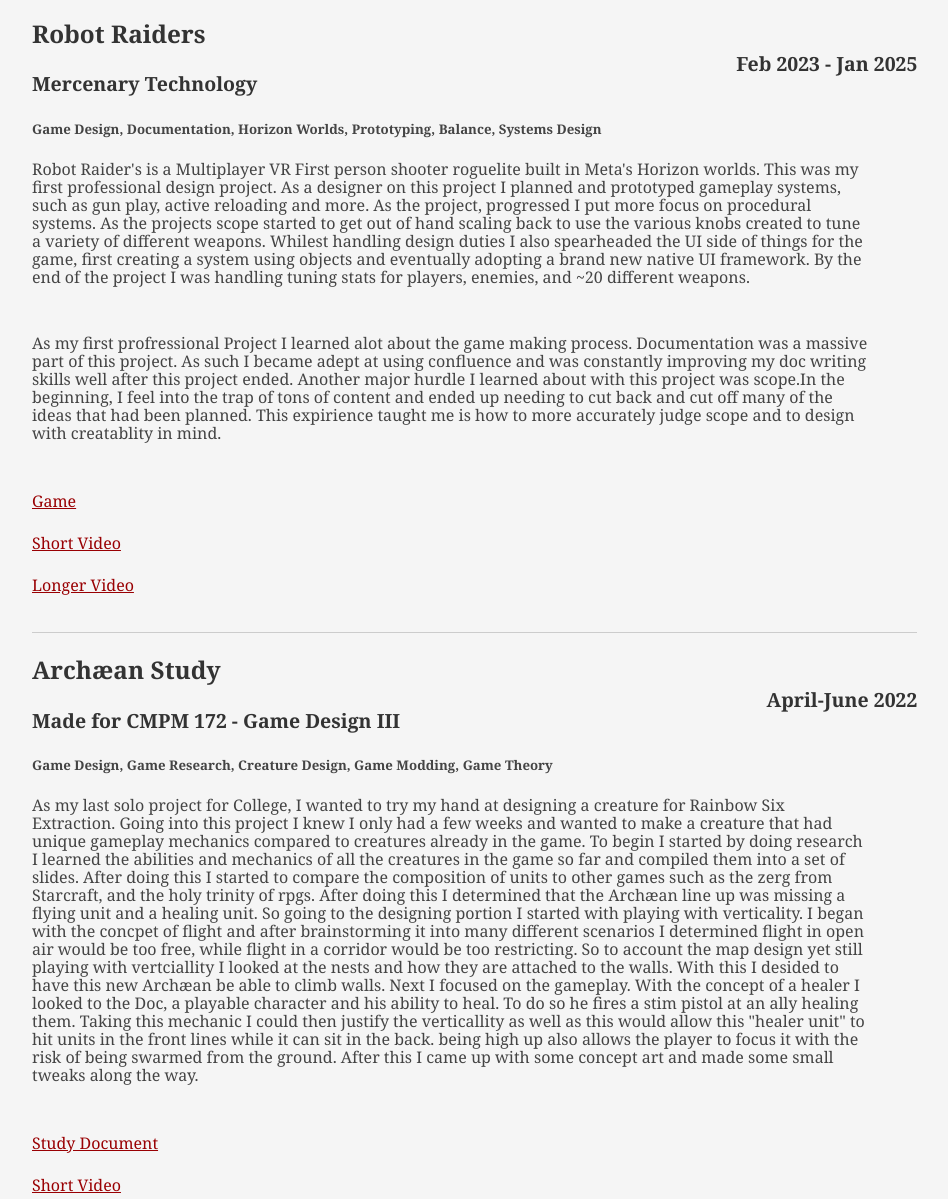
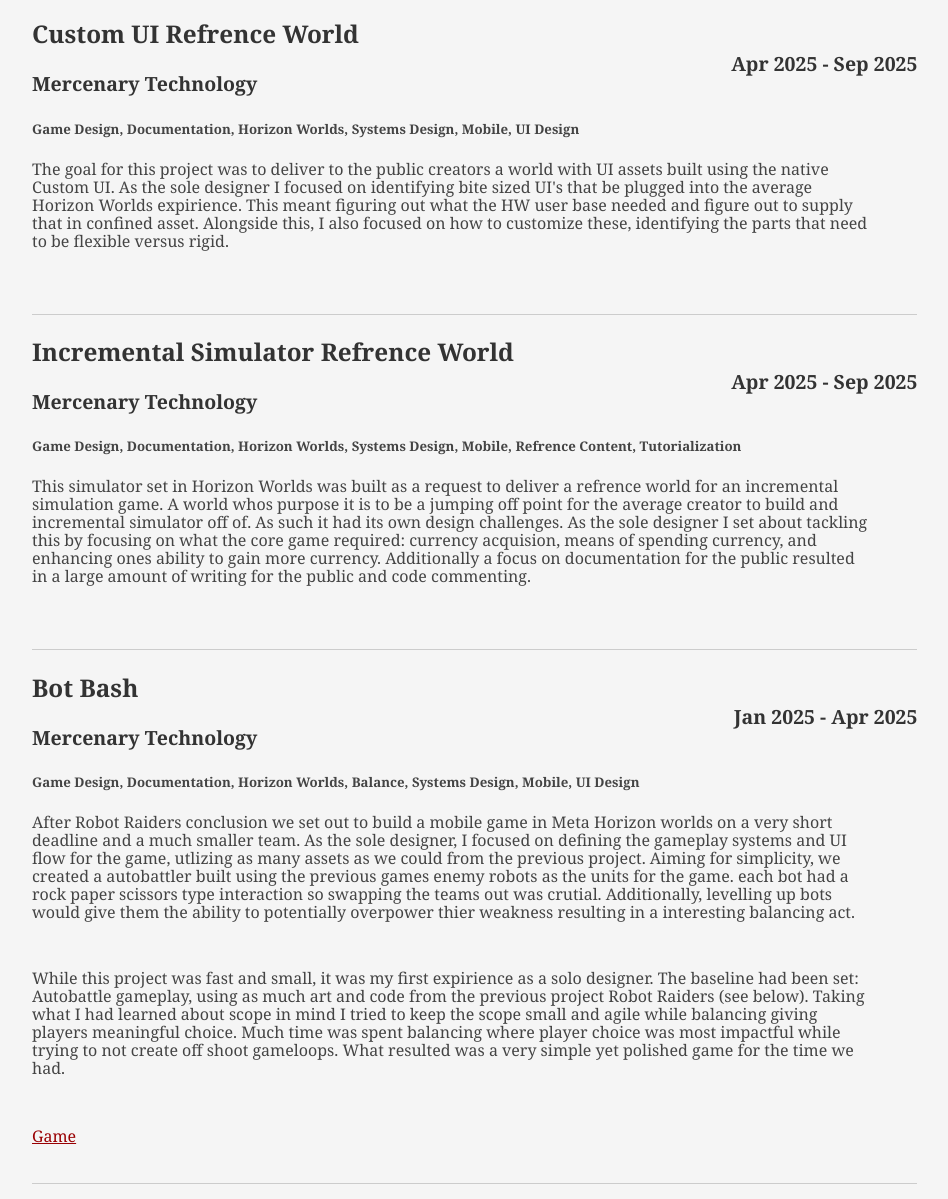
Before and after one commit to DavidMayfield1818/Resume, a plain HTML site: page index.html in a window 1280 px wide. Shown: the part 1410-2609 px from the top of the page, without its empty margins (56-1004 px from the left). Drawn offline with Linux system fonts and the light colour scheme; a small style sheet from the web is missing.

Commit message:
Update index.html
Adding baseline of the other projects

```diff
--- a/index.html
+++ b/index.html
@@ -98,15 +98,39 @@
 						<div class="yui-u">
 
 							<div class="job">
+								<h2>Custom UI Refrence World</h2>
+								<h3>Mercenary Technology</h3>
+								<h4>Apr 2025 - Sep 2025</h4>
+								<h5>Game Design, Documentation, Horizon Worlds, Systems Design, Mobile, UI Design</h5>
+								<p>The goal for this project was to deliver to the public creators a world with UI assets built using the native Custom UI. As the sole designer I focused on identifying bite sized UI's that be plugged into the average Horizon Worlds expirience. This meant figuring out what the HW user base needed and figure out to supply that in confined asset. Alongside this, I also focused on how to customize these, identifying the parts that need to be flexible versus rigid.</p>
+                            </div>
+
+							<div class="job">
+								<h2>Incremental Simulator Refrence World</h2>
+								<h3>Mercenary Technology</h3>
+								<h4>Apr 2025 - Sep 2025</h4>
+								<h5>Game Design, Documentation, Horizon Worlds, Systems Design, Mobile, Refrence Content, Tutorialization</h5>
+								<p>This simulator set in Horizon Worlds was built as a request to deliver a refrence world for an incremental simulation game. A world whos purpose it is to be a jumping off point for the average creator to build and incremental simulator off of. As such it had its own design challenges. As the sole designer I set about tackling this by focusing on what the core game required: currency acquision, means of spending currency, and enhancing ones ability to gain more currency. Additionally a focus on documentation for the public resulted in a large amount of writing for the public and code commenting.</p>
+                            </div>
+
+							<div class="job">
+								<h2>Bot Bash</h2>
+								<h3>Mercenary Technology</h3>
+								<h4>Jan 2025 - Apr 2025</h4>
+								<h5>Game Design, Documentation, Horizon Worlds, Balance, Systems Design, Mobile, UI Design</h5>
+								<p>After Robot Raiders conclusion we set out to build a mobile game in Meta Horizon worlds on a very short deadline and a much smaller team. As the sole designer, I focused on defining the gameplay systems and UI flow for the game, utlizing as many assets as we could from the previous project. Aiming for simplicity, we created a autobattler built using the previous games enemy robots as the units for the game. each bot had a rock paper scissors type interaction so swapping the teams out was crutial. Additionally, levelling up bots would give them the ability to potentially overpower thier weakness resulting in a interesting balancing act.</p>
+								<p>While this project was fast and small, it was my first expirience as a solo designer. The baseline had been set: Autobattle gameplay, using as much art and code from the previous project Robot Raiders (see below). Taking what I had learned about scope in mind I tried to keep the scope small and agile while balancing giving players meaningful choice. Much time was spent balancing where player choice was most impactful while trying to not create off shoot gameloops. What resulted was a very simple yet polished game for the time we had.</p>
+								<a href="https://horizon.meta.com/world/649807264881472/?hwsh=Z1YwwTiCmw">Game</a><h2></h2>
+                            </div>
+
+							<div class="job">
 								<h2>Robot Raiders</h2>
 								<h3>Mercenary Technology</h3>
 								<h4>Feb 2023 - Jan 2025</h4>
-								<h5>Game Design, Documentation, Horizon Worlds, Prototyping, Balance, Systems Design</h5>
+								<h5>Game Design, Documentation, Horizon Worlds, Prototyping, Balance, Systems Design, VR, UI Design</h5>
 								<p>Robot Raider's is a Multiplayer VR First person shooter roguelite built in Meta's Horizon worlds. This was my first professional design project. As a designer on this project I planned and prototyped gameplay systems, such as gun play, active reloading and more. As the project, progressed I put more focus on procedural systems. As the projects scope started to get out of hand scaling back to use the various knobs created to tune a variety of different weapons. Whilest handling design duties I also spearheaded the UI side of things for the game, first creating a system using objects and eventually adopting a brand new native UI framework. By the end of the project I was handling tuning stats for players, enemies, and ~20 different weapons.</p>
-								<p>As my first profressional Project I learned alot about the game making process. Documentation was a massive part of this project. As such I became adept at using confluence and was constantly improving my doc writing skills well after this project ended. Another major hurdle I learned about with this project was scope.In the beginning, I feel into the trap of tons of content and ended up needing to cut back and cut off many of the ideas that had been planned. This expirience taught me is how to more accurately judge scope and to design with creatablity in mind.</p>
+								<p>As my first profressional project, this epxirience taught me much about the game making process. Documentation was a massive part of this project. As such I became adept at using confluence and was constantly improving my doc writing skills well after this project ended. Another major hurdle I learned about with this project was scope.In the beginning, I feel into the trap of tons of content and ended up needing to cut back and cut off many of the ideas that had been planned. This expirience taught me is how to more accurately judge scope and to design with creatablity in mind.</p>
 								<a href="https://horizon.meta.com/world/945484570954202/?locale=en_US">Game</a><h2></h2>
-								<a href="https://drive.google.com/file/d/1_Vj4mPYuFdkDL9Gem5k64J-DkjtwyFhc/view">Short Video</a><h2></h2>
-								<a href="https://drive.google.com/file/d/1Pw_RDddrFKUBDIO5zpREHXjeHBh-Cu4t/view">Longer Video</a><h2></h2>
                             </div>
 
 							<div class="job">
```
